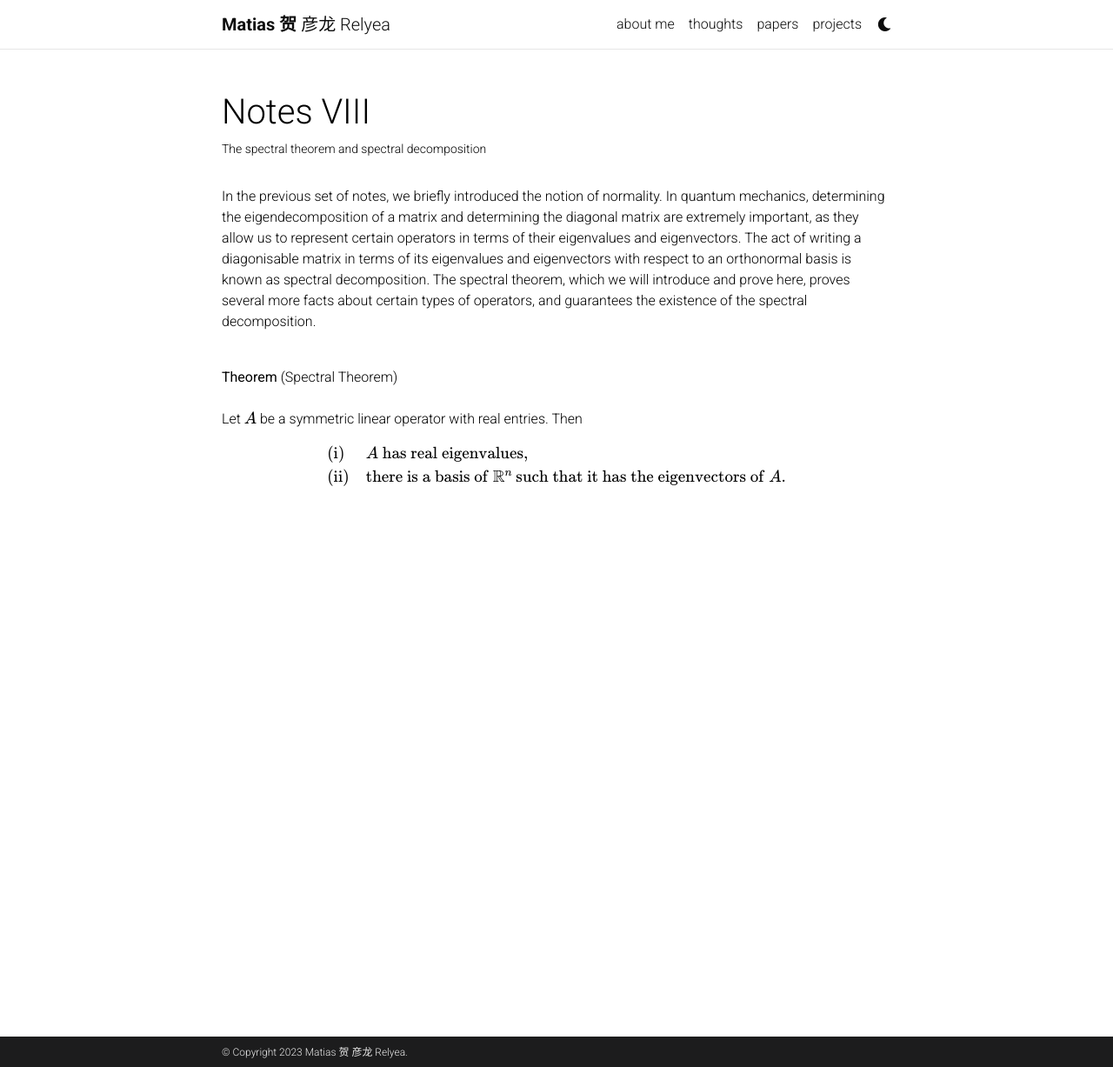
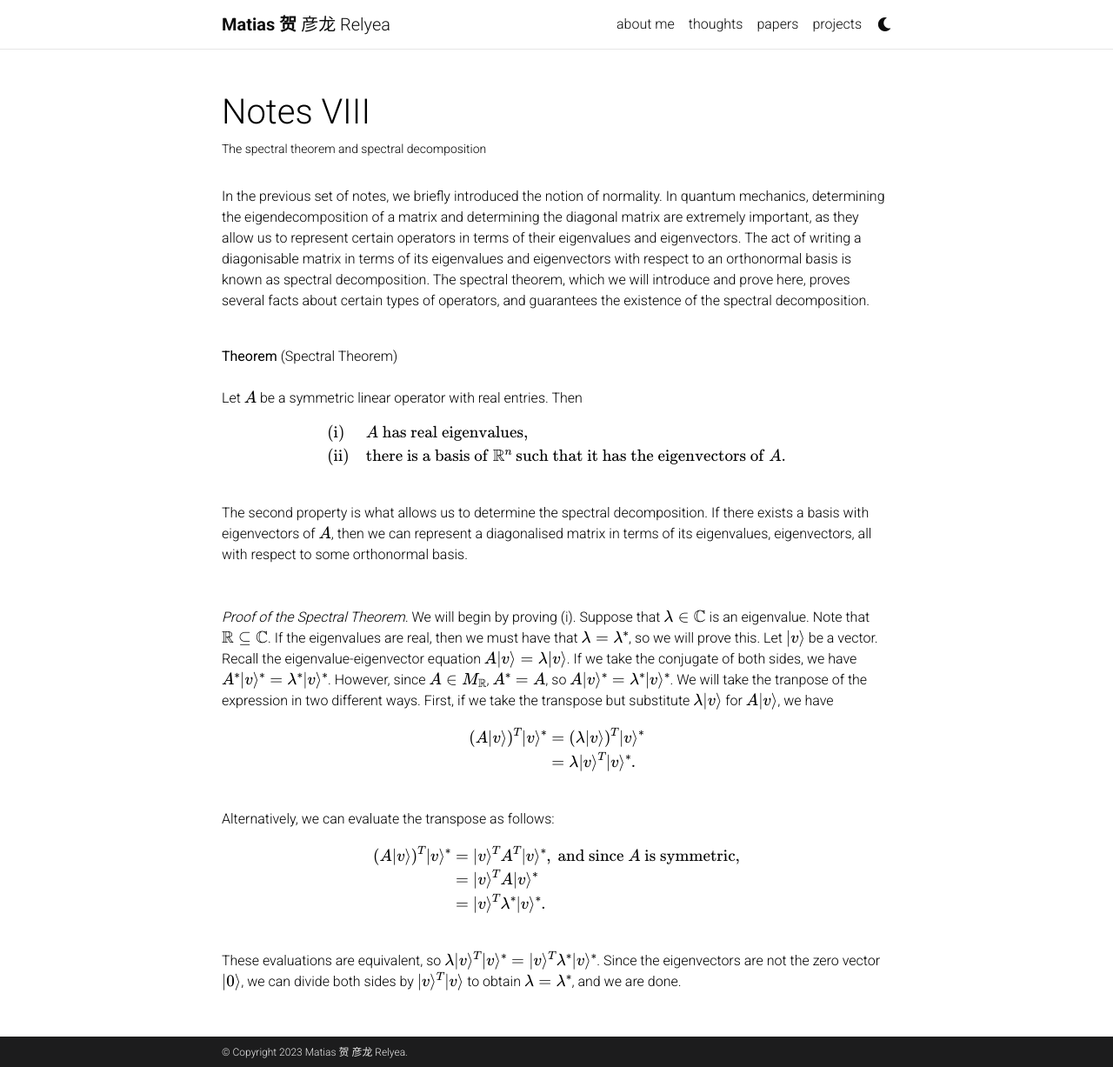
Before and after one commit to Quadcryo/quadcryo, a Jekyll site: the page built from _projects/spectral decomposition (quantum mechanics research project).md, in a window 1280 px wide and 1227 px high. Shown: the whole window at 87% size. Built offline with Jekyll 4.4.1, drawn with Linux system fonts in a browser that asks for light colours; comment, search, counter and statistics services are not loaded; a style sheet for code colours, icons or effects is not loaded.

Commit message:
part 1 of spectral theorem proof

```diff
--- a/_projects/spectral decomposition (quantum mechanics research project).md
+++ b/_projects/spectral decomposition (quantum mechanics research project).md
@@ -7,7 +7,7 @@ importance: 9
 category: quantum mechanics research project (P)
 ---
 
-In the previous set of notes, we briefly introduced the notion of normality. In quantum mechanics, determining the eigendecomposition of a matrix and determining the diagonal matrix are extremely important, as they allow us to represent certain operators in terms of their eigenvalues and eigenvectors. The act of writing a diagonisable matrix in terms of its eigenvalues and eigenvectors with respect to an orthonormal basis is known as spectral decomposition. The spectral theorem, which we will introduce and prove here, proves several more facts about certain types of operators, and guarantees the existence of the spectral decomposition.
+In the previous set of notes, we briefly introduced the notion of normality. In quantum mechanics, determining the eigendecomposition of a matrix and determining the diagonal matrix are extremely important, as they allow us to represent certain operators in terms of their eigenvalues and eigenvectors. The act of writing a diagonisable matrix in terms of its eigenvalues and eigenvectors with respect to an orthonormal basis is known as spectral decomposition. The spectral theorem, which we will introduce and prove here, proves several facts about certain types of operators, and guarantees the existence of the spectral decomposition.
 <br>
 
 <br>
@@ -23,3 +23,36 @@ $$
     \text{(ii)} &  \text{there is a basis of} \ \mathbb{R}^{n} \ \text{such that it has the eigenvectors of} \ A.
 \end{array}
 $$
+
+<br>
+The second property is what allows us to determine the spectral decomposition. If there exists a basis with eigenvectors of $$A$$, then we can represent a diagonalised matrix in terms of its eigenvalues, eigenvectors, all with respect to some orthonormal basis.
+<br>
+<br>
+<br>
+<i> Proof of the Spectral Theorem. </i> We will begin by proving (i). Suppose that $$\lambda\in \mathbb{C}$$ is an eigenvalue. Note that $$\mathbb{R}\subseteq\mathbb{C}$$. If the eigenvalues are real, then we must have that $$\lambda = \lambda^{*}$$, so we will prove this. Let $$|v\rangle$$ be a vector. Recall the eigenvalue-eigenvector equation $$A|v\rangle = \lambda|v\rangle$$. If we take the conjugate of both sides, we have $$A^{*}|v\rangle^{*} = \lambda^{*}|v\rangle^{*}$$. However, since $$A\in M_{\mathbb{R}}$$, $$A^{*}=A$$, so $$A|v\rangle^{*} = \lambda^{*}|v\rangle^{*}$$. We will take the tranpose of the expression in two different ways. First, if we take the transpose but substitute $$\lambda|v\rangle$$ for $$A|v\rangle$$, we have
+<br>
+
+$$
+\begin{align*}
+(A|v\rangle)^{T}|v\rangle^{*} &
+= (\lambda|v\rangle)^{T}|v\rangle^{*} \\ &
+= \lambda|v\rangle^{T}|v\rangle^{*}.
+\end{align*}
+$$
+
+<br>
+Alternatively, we can evaluate the transpose as follows:
+<br>
+
+$$
+\begin{align*}
+(A|v\rangle)^{T}|v\rangle^{*} &
+= |v\rangle^{T}A^{T}|v\rangle^{*}, \ \text{and since} \ A \ \text{is symmetric}, \\ &
+= |v\rangle^{T}A|v\rangle^{*} \\ &
+= |v\rangle^{T}\lambda^{*}|v\rangle^{*}.
+\end{align*}
+$$
+
+<br>
+These evaluations are equivalent, so $$\lambda|v\rangle^{T}|v\rangle^{*} = |v\rangle^{T}\lambda^{*}|v\rangle^{*}$$. Since the eigenvectors are not the zero vector $$|0\rangle$$, we can divide both sides by $$|v\rangle^{T}|v\rangle$$ to obtain $$\lambda = \lambda^{*}$$, and we are done.
+<br>
```
